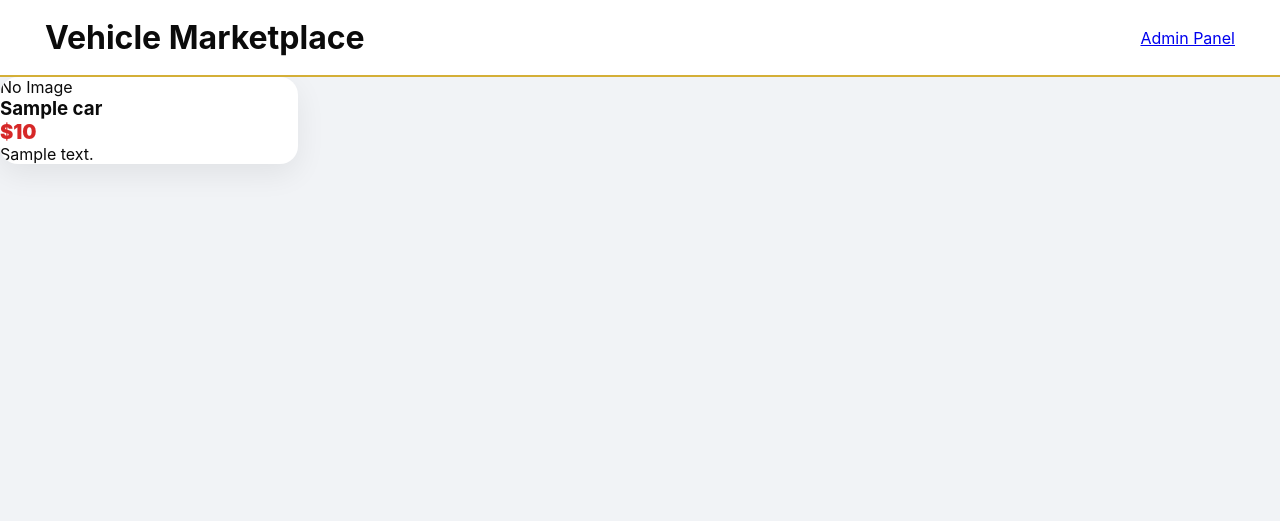
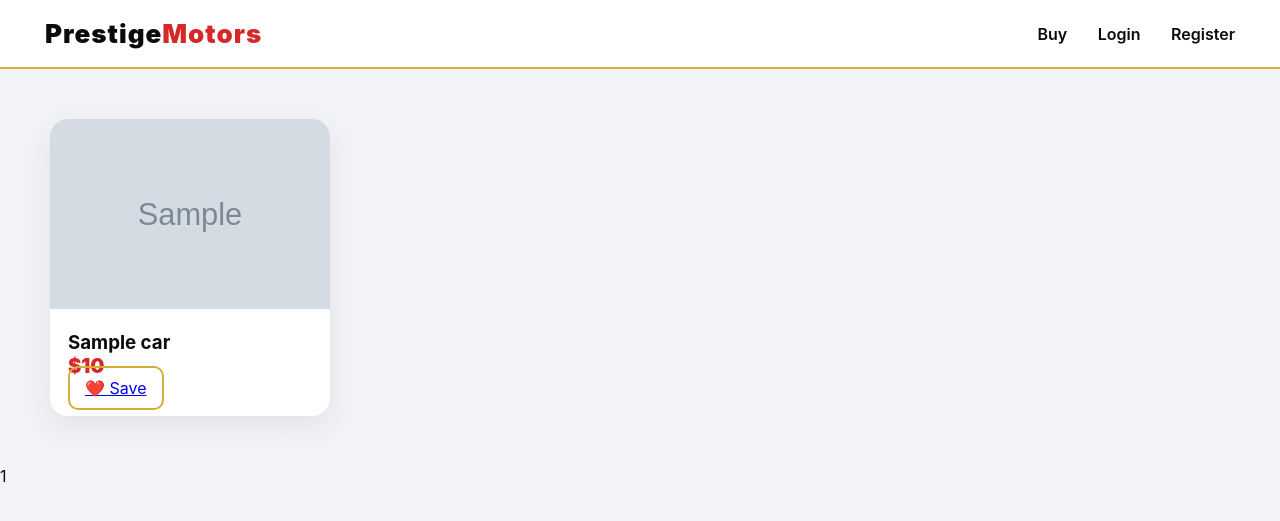
Before and after one commit to djvibez29/tomzkid-prestige-motors, a Flask app: template templates/home.html in a window 1280 px wide. Shown: the top 521 px of the page. Run offline with Flask 3, Linux system fonts and the light colour scheme; the template is opened without the code that fills it: most values are stand-ins (such as "Sample title", 1, 10 or a date in 2020); grey boxes marked "Sample" are stand-in pictures.

Commit message:
Update home.html

```diff
--- a/templates/home.html
+++ b/templates/home.html
@@ -1,33 +1,43 @@
-<!DOCTYPE html>
-<html lang="en">
-<head>
-    <meta charset="UTF-8">
-    <title>Car Marketplace</title>
+{% extends "base.html" %}
+{% block content %}
 
-    <link rel="stylesheet" href="{{ url_for('static', filename='css/style.css') }}">
-</head>
-<body>
+<section class="market">
+<div class="grid">
 
-<header>
-    <h1>Vehicle Marketplace</h1>
-    <a href="/admin" class="btn">Admin Panel</a>
-</header>
-
-<section class="grid">
 {% for car in cars %}
 <div class="card">
-        {% if car.image %}
-        <img src="{{ url_for('static', filename='uploads/' + car.image) }}">
-        {% else %}
-        <div class="no-img">No Image</div>
+
+<a href="{{ url_for('car_detail', car_id=car.id) }}">
+
+{% if car.images %}
+<img src="{{ url_for('static', filename='uploads/cars/' + car.images[0].filename) }}">
 {% endif %}
 
+</a>
+
+<div class="card-body">
 <h3>{{ car.title }}</h3>
 <p class="price">${{ car.price }}</p>
-        <p>{{ car.description }}</p>
+
+<a href="{{ url_for('favorite', car_id=car.id) }}" class="gold">❤️ Save</a>
+
+</div>
 </div>
 {% endfor %}
+
+</div>
 </section>
 
-</body>
-</html>
+<div class="pagination">
+{% if pagination.has_prev %}
+<a href="?page={{ pagination.prev_num }}">Prev</a>
+{% endif %}
+
+{{ pagination.page }}
+
+{% if pagination.has_next %}
+<a href="?page={{ pagination.next_num }}">Next</a>
+{% endif %}
+</div>
+
+{% endblock %}
```
Lines whose indentation alone changed are shown as unchanged.
